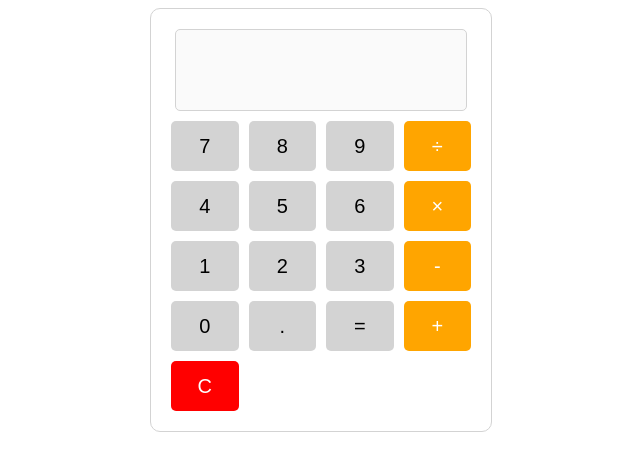
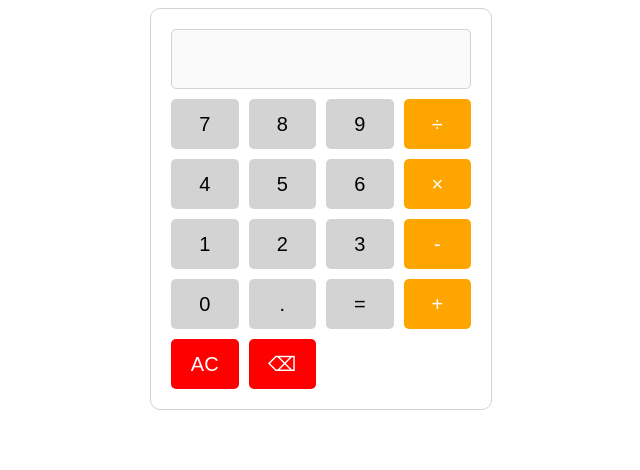
Before and after one commit to HarunaAoki0425/calculator10087, an Angular app: page / in a window 1280 px wide. Shown: the top 470 px of the page, without its empty margins (319-959 px from the left). Built offline with nearby package versions, Linux system fonts and the light colour scheme.

Commit message:
最大表示数の修正、部分削除の追加

```diff
--- a/src/app/calculator/calculator.component.css
+++ b/src/app/calculator/calculator.component.css
@@ -24,15 +24,20 @@ body {
 }
 
 #display {
-    width: 90%;
+    width: 100%;
     height: 60px;
-    font-size: 28px;
-    text-align: right;
+    font-size: 24px;
+    text-align: left; /* 最新の入力が左に表示されるように */
     padding: 10px;
     margin-bottom: 10px;
     border: 1px solid lightgray;
     border-radius: 5px;
+    white-space: nowrap;  /* 文字が折り返されないように */
+    overflow-x: hidden; /* 横スクロールを無効化 */
+    box-sizing: border-box;
+    direction: ltr;  /* 左から右に文字が入力されるように */
 }
+
 .buttons {
     display: grid;
     grid-template-columns: repeat(4, 1fr);
--- a/src/app/calculator/calculator.component.html
+++ b/src/app/calculator/calculator.component.html
@@ -1,7 +1,6 @@
 <div class="calculator">
-    <input type="text" id="display" [(ngModel)]="display" disabled>
+    <input type="text" id="display" [(ngModel)]="display" disabled class="calculator-display">
     <div class="buttons">
-
       <button (click)="press('7')">7</button>
       <button (click)="press('8')">8</button>
       <button (click)="press('9')">9</button>
@@ -18,7 +17,7 @@
       <button (click)="press('.')">.</button>
       <button class="equal" (click)="evaluate()">=</button>
       <button class="operator" (click)="press('+')">+</button>
-        <button class="clear" (click)="clear()">C</button>
-
+      <button class="clear" (click)="clear()">AC</button>
+      <button class="clear" (click)="deleteLast()">⌫</button>
     </div>
   </div>
--- a/src/app/calculator/calculator.component.ts
+++ b/src/app/calculator/calculator.component.ts
@@ -1,75 +1,96 @@
 import { Component } from '@angular/core';
-import { CommonModule } from '@angular/common';
 import { FormsModule } from '@angular/forms';
 
 @Component({
   selector: 'app-calculator',
   standalone: true,
+  imports: [FormsModule],
   templateUrl: './calculator.component.html',
-    styleUrls: ['./calculator.component.css'],
-    imports: [CommonModule, FormsModule]
+  styleUrls: ['./calculator.component.css']
 })
 export class CalculatorComponent {
-    display: string = ''; // 表示
-    prevIsOperator: boolean = false; // 直前が演算子かどうか
-    resultDisplayed: boolean = false; // 計算結果が表示されたかどうか
+  display: string = '';
+  prevIsOperator: boolean = false;
+  resultDisplayed: boolean = false;
 
-
-    // ボタンを押したときの処理
   press(value: string): void {
-        if (this.resultDisplayed && !this.isOperator(value)) {
+    if (this.resultDisplayed) {
       this.display = '';
-        }
-
-
-         const parts = this.display.split(/[\+\-\*\/]/);
-         const lastNumber = parts[parts.length - 1] || '';
-
-        // 10億の桁までしか入力できない
-        if (!this.isOperator(value) && lastNumber.replace(/\D/g, '').length >= 10) {
-        return;
-        }
-
-        // 小数点
-        if (value === '.') {
-            if (this.prevIsOperator || this.display === '') {
-                this.display += '0.';
-            }
-            else {
-                const parts = this.display.split(/[\+\-\*\/]/);
-                if (parts[parts.length - 1].includes('.')) {
-                    return;
-                }
-                this.display += value;
-            }
-        }
-        else {
-            if (this.isOperator(value) && this.prevIsOperator) {
-                return;
-            }
-            this.display += value;
-        }
-
-        this.prevIsOperator = this.isOperator(value);
       this.resultDisplayed = false;
     }
 
-    // 表示をクリア
+    if (this.isOperator(value)) {
+      if (this.prevIsOperator || this.display === '') {
+        return;
+      }
+      this.prevIsOperator = true;
+    } else {
+      this.prevIsOperator = false;
+
+      // 入力制限のチェック（数字か小数点の場合）
+      if (!this.canAddValue(value)) {
+        return;
+      }
+    }
+
+    this.display += value;
+
+    const displayElement = document.getElementById('display');
+    if (displayElement) {
+        displayElement.scrollLeft = displayElement.scrollWidth;
+    }
+  }
+
+  private canAddValue(value: string): boolean {
+    const next = this.display + value;
+
+    // 数式の最後の数値部分だけ抽出
+    const lastNumberMatch = next.match(/(\d+(\.\d*)?)$/);
+    if (!lastNumberMatch) return true; // 数字がないなら制限かけない
+
+    const number = lastNumberMatch[0];
+
+    // 整数・小数に分ける
+    const [integerPart, decimalPart] = number.split('.');
+    if (integerPart.length > 10) return false;
+    if (decimalPart && decimalPart.length > 8) return false;
+
+    // 入力が浮動小数点として許容範囲か？
+    try {
+      const valueAsNum = parseFloat(next);
+      if (valueAsNum > 9999999999.99999999) return false;
+    } catch {
+      return false;
+    }
+
+    return true;
+  }
+
   clear(): void {
     this.display = '';
-      this.prevIsOperator = false
+    this.prevIsOperator = false;
     this.resultDisplayed = false;
   }
 
-
-    // 計算
   evaluate(): void {
     try {
-            const result = new Function('return ' + this.display)();
-            if (result > 9999999999) {
+      // 計算を行う
+      const result = eval(this.display);  // 数式の評価を行う
+
+      // 結果が制限を超えている場合はエラーにする
+      if (result > 9999999999.99999999) {
         this.display = 'Error';
       } else {
-                this.display = parseFloat(result.toFixed(8)).toString();
+        // 小数点以下第9位を切り捨てて表示（toFixed(8)で小数点以下8桁にする）
+        let resultStr = this.toFixedPrecision(result, 8);
+
+        // 小数点以下があればゼロを省略
+        if (resultStr.indexOf('.') !== -1) {
+          // 小数点以下があった場合、末尾の不要なゼロを削除
+          resultStr = resultStr.replace(/\.?0+$/, '');
+        }
+
+        this.display = resultStr;
       }
     } catch {
       this.display = 'Error';
@@ -77,14 +98,22 @@ export class CalculatorComponent {
     this.resultDisplayed = true;
   }
 
-    // 直前の入力を削除
+
+
   deleteLast(): void {
     this.display = this.display.slice(0, -1);
     this.prevIsOperator = this.isOperator(this.display.slice(-1));
   }
 
-     // + - * / の判定
   private isOperator(value: string): boolean {
     return ['+', '-', '*', '/'].includes(value);
   }
+
+  // 精度を保持して数値を切り捨てる関数
+  private toFixedPrecision(value: number, decimals: number): string {
+    if (isNaN(value)) return 'Error';
+    const factor = Math.pow(10, decimals);
+    const result = Math.floor(value * factor) / factor;
+    return result.toFixed(decimals);  // 指定桁数で結果を返す
   }
+}
```
Lines whose indentation alone changed are shown as unchanged.
